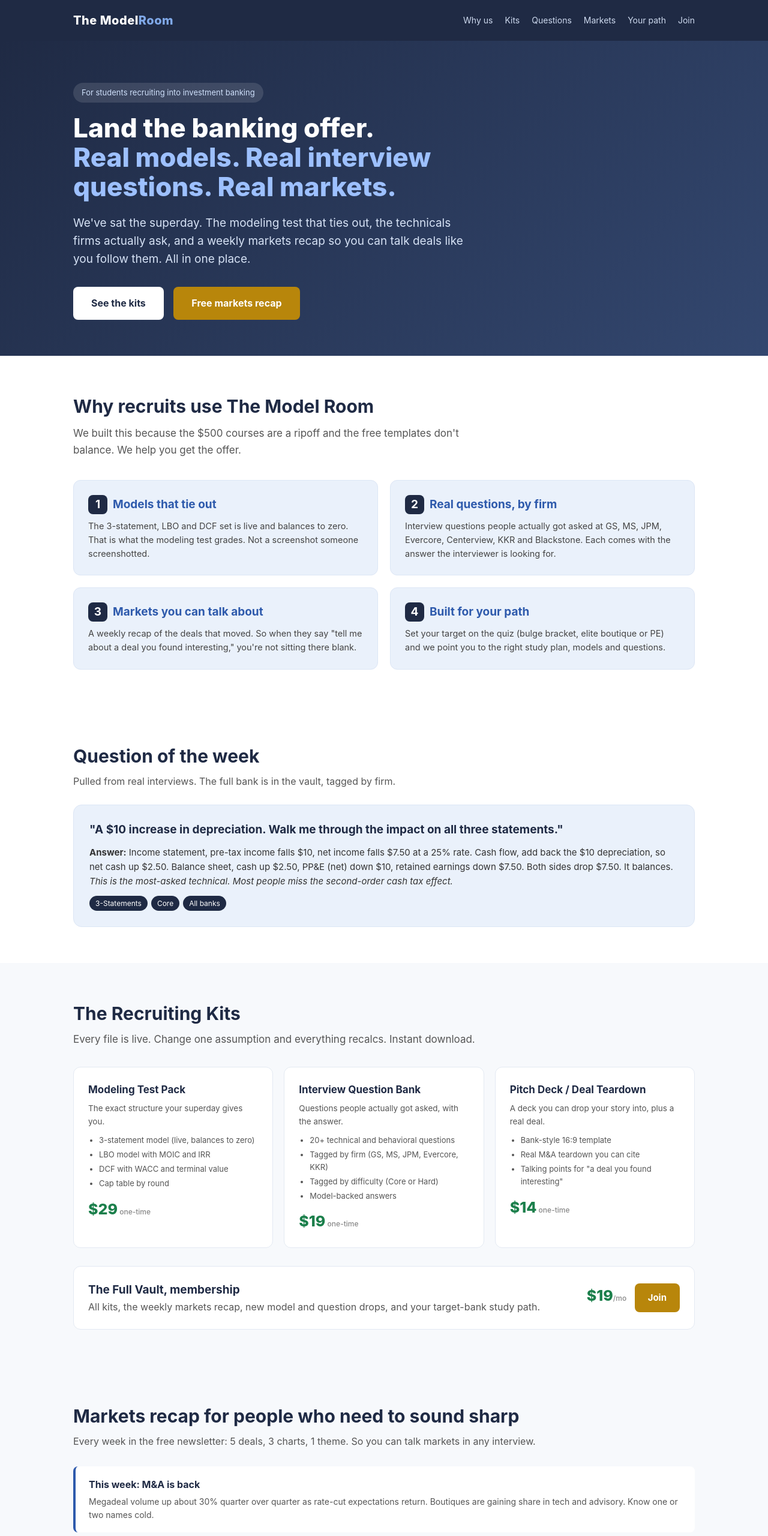
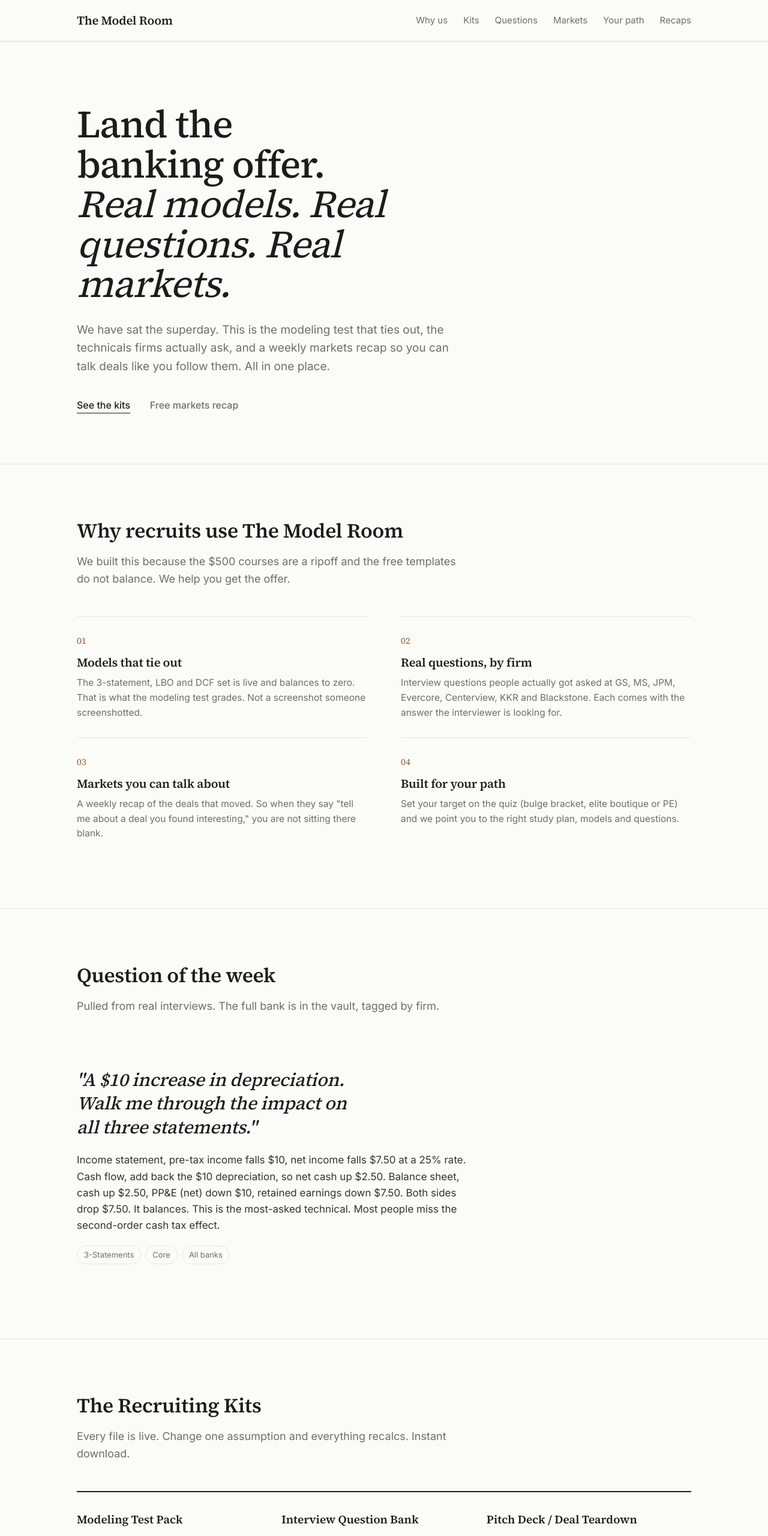
Before and after one commit to Darsh06Shah/themodelroom, a plain HTML site: page index.html in a window 1280 px wide. Shown: the top 2560 px of the page at 60% size. Drawn offline with Linux system fonts and the light colour scheme.

Commit message:
Anthropic-style editorial redesign: serif, no gold, calm palette

```diff
--- a/index.html
+++ b/index.html
@@ -3,156 +3,154 @@
 <head>
 <meta charset="utf-8"/>
 <meta name="viewport" content="width=device-width, initial-scale=1"/>
-<title>The Model Room: Land the banking offer. Real models, real interview questions, real markets.</title>
+<title>The Model Room: Land the banking offer</title>
+<link rel="preconnect" href="https://fonts.googleapis.com">
+<link rel="preconnect" href="https://fonts.gstatic.com" crossorigin>
+<link href="https://fonts.googleapis.com/css2?family=Source+Serif+4:opsz,wght@8..60,400;8..60,500;8..60,600;8..60,700&family=Inter:wght@400;500;600&display=swap" rel="stylesheet">
 <style>
-  :root{--navy:#1F2A44;--blue:#2E5AAC;--light:#EAF1FB;--grey:#555;--green:#1B7F4B;--amber:#B8860B;}
+  :root{
+    --bg:#fbfbf8; --ink:#1c1c1a; --muted:#6f6f68; --rule:#e7e5dd; --accent:#9a5b34;
+  }
   *{box-sizing:border-box;margin:0;padding:0;}
-  body{font-family:-apple-system,BlinkMacSystemFont,"Segoe UI",Roboto,Helvetica,Arial,sans-serif;color:#222;line-height:1.6;}
-  .wrap{max-width:1080px;margin:0 auto;padding:0 22px;}
-  header{background:var(--navy);color:#fff;padding:18px 0;}
-  header .wrap{display:flex;justify-content:space-between;align-items:center;}
-  .logo{font-weight:800;font-size:20px;letter-spacing:.5px;}
-  .logo span{color:#7FA8E8;}
-  nav a{color:#cdd9ee;text-decoration:none;margin-left:20px;font-size:14px;}
-  nav a:hover{color:#fff;}
-  .hero{background:linear-gradient(135deg,var(--navy),#33476f);color:#fff;padding:70px 0 60px;}
-  .hero h1{font-size:44px;line-height:1.12;font-weight:800;max-width:780px;}
-  .hero h1 em{color:#9DC0FF;font-style:normal;}
-  .hero p{font-size:19px;color:#d6e2f5;margin:20px 0 30px;max-width:660px;}
-  .cta{display:inline-block;background:#fff;color:var(--navy);font-weight:700;padding:15px 30px;border-radius:8px;text-decoration:none;font-size:16px;}
-  .cta:hover{background:#e6ecf7;}
-  .cta.alt{background:var(--amber);color:#fff;}
-  .pill{display:inline-block;background:rgba(255,255,255,.12);color:#cfe0fb;padding:6px 14px;border-radius:99px;font-size:13px;margin-bottom:18px;}
-  .diff{padding:60px 0;background:#fff;}
-  .diff h2{font-size:30px;color:var(--navy);margin-bottom:8px;}
-  .diff .sub{color:var(--grey);margin-bottom:36px;font-size:17px;max-width:680px;}
-  .grid{display:grid;grid-template-columns:repeat(2,1fr);gap:20px;}
-  .card{background:var(--light);border-radius:12px;padding:24px;border:1px solid #dce6f5;}
-  .card h3{color:var(--blue);font-size:19px;margin-bottom:8px;}
-  .card p{color:#444;font-size:14.5px;}
-  .num{display:inline-flex;width:32px;height:32px;background:var(--navy);color:#fff;border-radius:8px;align-items:center;justify-content:center;font-weight:700;margin-right:9px;}
-  .prod{padding:60px 0;background:#f7f9fc;}
-  .prod h2{font-size:30px;color:var(--navy);margin-bottom:6px;}
-  .prod .sub{color:var(--grey);margin-bottom:32px;font-size:17px;}
-  .pgrid{display:grid;grid-template-columns:repeat(3,1fr);gap:18px;}
-  .p{background:#fff;border:1px solid #e3e9f2;border-radius:12px;padding:24px;}
-  .p h4{color:var(--navy);font-size:17px;margin-bottom:7px;}
-  .p p{color:#555;font-size:13.5px;margin-bottom:10px;}
-  .p ul{margin:0 0 12px 18px;color:#555;font-size:13px;}
-  .p li{margin-bottom:3px;}
-  .price{font-size:25px;font-weight:800;color:var(--green);}
-  .price small{font-size:12px;color:#888;font-weight:500;}
-  .qof{padding:60px 0;background:#fff;}
-  .qof h2{font-size:30px;color:var(--navy);margin-bottom:6px;}
-  .qof .sub{color:var(--grey);margin-bottom:26px;font-size:16px;}
-  .qbox{background:var(--light);border:1px solid #dce6f5;border-radius:14px;padding:26px;}
-  .qbox .q{font-size:19px;font-weight:700;color:var(--navy);margin-bottom:10px;}
-  .qbox .a{color:#333;font-size:15px;}
-  .qbox .tag{display:inline-block;background:var(--navy);color:#fff;font-size:12px;padding:3px 10px;border-radius:99px;margin-right:6px;margin-top:12px;}
-  .news{padding:60px 0;background:#f7f9fc;}
-  .news h2{font-size:30px;color:var(--navy);margin-bottom:6px;}
-  .news .sub{color:var(--grey);margin-bottom:28px;font-size:16px;}
-  .nb{background:#fff;border-left:4px solid var(--blue);border-radius:8px;padding:18px 22px;margin-bottom:14px;}
-  .nb h4{color:var(--navy);font-size:16px;margin-bottom:4px;}
-  .nb p{color:#555;font-size:14px;}
-  .quiz{background:#fff;padding:60px 0;}
-  .quiz h2{font-size:28px;color:var(--navy);margin-bottom:6px;}
-  .quiz .sub{color:var(--grey);margin-bottom:24px;font-size:15px;}
-  .quizbox{max-width:620px;background:var(--light);padding:28px;border-radius:14px;border:1px solid #dce6f5;width:100%;}
-  .quiz label{display:block;font-weight:600;color:var(--navy);margin:14px 0 6px;}
-  .quiz select,.quiz input{width:100%;padding:11px;border:1px solid #c3d2e8;border-radius:8px;font-size:15px;}
-  .quiz button{margin-top:20px;background:var(--blue);color:#fff;border:0;padding:13px 26px;border-radius:8px;font-size:16px;font-weight:700;cursor:pointer;}
-  .result{margin-top:18px;padding:16px;background:#fff;border:1px dashed var(--blue);border-radius:10px;display:none;color:#222;}
-  .paywall{background:var(--navy);color:#fff;padding:60px 0;text-align:center;}
-  .paywall h2{font-size:32px;margin-bottom:12px;}
-  .paywall p{color:#cdd9ee;font-size:18px;margin-bottom:26px;}
-  .trust{background:#fff;padding:28px 0;border-top:1px solid #eee;}
-  .trust .wrap{display:flex;gap:26px;flex-wrap:wrap;justify-content:center;color:var(--grey);font-size:14px;}
-  footer{background:#0f1626;color:#9fb0cc;padding:32px 0;font-size:14px;}
-  footer a{color:#cdd9ee;}
-  @media(max-width:760px){.grid,.pgrid{grid-template-columns:1fr;}.hero h1{font-size:32px;}nav{display:none;}}
+  html{-webkit-font-smoothing:antialiased;}
+  body{font-family:"Inter",-apple-system,BlinkMacSystemFont,"Segoe UI",Roboto,Helvetica,Arial,sans-serif;color:var(--ink);background:var(--bg);line-height:1.6;font-size:17px;}
+  .serif{font-family:"Source Serif 4",Georgia,"Times New Roman",serif;}
+  .wrap{max-width:1080px;margin:0 auto;padding:0 28px;}
+  a{color:inherit;}
+  header{border-bottom:1px solid var(--rule);}
+  header .wrap{display:flex;justify-content:space-between;align-items:center;height:68px;}
+  .logo{font-family:"Source Serif 4",serif;font-weight:600;font-size:20px;letter-spacing:-.01em;}
+  nav a{color:var(--muted);text-decoration:none;margin-left:26px;font-size:15px;}
+  nav a:hover{color:var(--ink);}
+  .hero{padding:104px 0 84px;}
+  .hero h1{font-family:"Source Serif 4",serif;font-weight:500;font-size:clamp(2.4rem,5.4vw,4rem);line-height:1.04;letter-spacing:-.02em;max-width:15ch;}
+  .hero h1 em{font-style:italic;font-weight:400;}
+  .hero p{margin:28px 0 36px;max-width:54ch;color:var(--muted);font-size:19px;}
+  .links a{margin-right:28px;font-weight:500;font-size:16px;text-decoration:none;border-bottom:1px solid var(--ink);padding-bottom:3px;}
+  .links a.ghost{border-bottom:none;color:var(--muted);}
+  .links a.ghost:hover{color:var(--ink);}
+  section{padding:84px 0;border-top:1px solid var(--rule);}
+  h2{font-family:"Source Serif 4",serif;font-weight:600;font-size:clamp(1.7rem,3vw,2.1rem);letter-spacing:-.01em;margin-bottom:10px;}
+  .lede{color:var(--muted);max-width:58ch;margin-bottom:48px;font-size:18px;}
+  .grid4{display:grid;grid-template-columns:repeat(2,1fr);gap:0 56px;}
+  .item{padding:28px 0;border-top:1px solid var(--rule);}
+  .item .n{font-family:"Source Serif 4",serif;font-size:15px;color:var(--accent);margin-bottom:8px;}
+  .item h3{font-family:"Source Serif 4",serif;font-weight:600;font-size:20px;margin-bottom:6px;letter-spacing:-.01em;}
+  .item p{color:var(--muted);font-size:15.5px;}
+  .qbox{padding:40px 0;}
+  .qbox .q{font-family:"Source Serif 4",serif;font-weight:500;font-style:italic;font-size:clamp(1.4rem,2.6vw,1.9rem);line-height:1.3;letter-spacing:-.01em;max-width:30ch;margin-bottom:22px;}
+  .qbox .a{color:#333;max-width:62ch;font-size:17px;}
+  .tags{margin-top:20px;}
+  .tags span{font-size:13px;color:var(--muted);border:1px solid var(--rule);padding:4px 11px;border-radius:99px;margin-right:7px;display:inline-block;}
+  .pgrid{display:grid;grid-template-columns:repeat(3,1fr);gap:0;}
+  .p{padding:30px 28px 30px 0;border-top:2px solid var(--ink);}
+  .p h4{font-family:"Source Serif 4",serif;font-weight:600;font-size:19px;margin-bottom:10px;}
+  .p p{color:var(--muted);font-size:14.5px;margin-bottom:14px;}
+  .p ul{margin:0 0 16px 18px;color:var(--muted);font-size:14px;}
+  .p li{margin-bottom:5px;}
+  .price{font-family:"Source Serif 4",serif;font-size:22px;font-weight:600;}
+  .price small{font-family:"Inter",sans-serif;font-size:12px;color:var(--muted);font-weight:500;}
+  .vault{display:flex;justify-content:space-between;align-items:center;flex-wrap:wrap;gap:16px;padding:32px 0 0;border-top:2px solid var(--ink);margin-top:8px;}
+  .vault strong{font-family:"Source Serif 4",serif;font-size:20px;}
+  .vault span{color:var(--muted);font-size:15px;}
+  .nb{padding:22px 0;border-top:1px solid var(--rule);}
+  .nb h4{font-family:"Source Serif 4",serif;font-weight:600;font-size:17px;margin-bottom:5px;}
+  .nb p{color:var(--muted);font-size:15px;}
+  .quizbox{max-width:620px;padding:32px 0;}
+  .quiz label{display:block;font-weight:500;color:var(--ink);margin:16px 0 7px;font-size:15px;}
+  .quiz select{width:100%;padding:12px;border:1px solid var(--rule);border-radius:6px;font-size:15px;background:#fff;font-family:inherit;}
+  .quiz button{margin-top:22px;background:var(--ink);color:#fff;border:0;padding:13px 26px;border-radius:6px;font-size:15px;font-weight:500;cursor:pointer;font-family:inherit;}
+  .result{margin-top:18px;padding:18px;background:#fff;border:1px solid var(--rule);border-radius:8px;display:none;color:#222;font-size:15px;}
+  .center{text-align:center;padding:96px 0;}
+  .center p{color:var(--muted);max-width:50ch;margin:18px auto 30px;font-size:18px;}
+  .btn{display:inline-block;background:var(--ink);color:#fff;padding:14px 28px;border-radius:6px;font-weight:500;font-size:15px;text-decoration:none;}
+  .btn:hover{background:#000;}
+  footer{border-top:1px solid var(--rule);padding:40px 0;color:var(--muted);font-size:14px;}
+  footer a{color:var(--muted);text-decoration:none;border-bottom:1px solid var(--rule);}
+  @media(max-width:760px){.grid4,.pgrid{grid-template-columns:1fr;}.hero{padding:64px 0 52px;}nav{display:none;}.p{padding-right:0;}}
 </style>
 </head>
 <body>
 <header>
   <div class="wrap">
-    <div class="logo">The Model<span>Room</span></div>
-    <nav><a href="#diff">Why us</a><a href="#products">Kits</a><a href="#qof">Questions</a><a href="#news">Markets</a><a href="#quiz">Your path</a><a href="#join">Join</a></nav>
+    <div class="logo">The Model Room</div>
+    <nav><a href="#why">Why us</a><a href="#kits">Kits</a><a href="#q">Questions</a><a href="#markets">Markets</a><a href="#path">Your path</a><a href="https://themodelroom.substack.com">Recaps</a></nav>
   </div>
 </header>
 
 <section class="hero">
   <div class="wrap">
-    <div class="pill">For students recruiting into investment banking</div>
-    <h1>Land the banking offer.<br/><em>Real models. Real interview questions. Real markets.</em></h1>
-    <p>We've sat the superday. The modeling test that ties out, the technicals firms actually ask, and a weekly markets recap so you can talk deals like you follow them. All in one place.</p>
-    <a class="cta" href="products.html">See the kits</a>
-    <a class="cta alt" href="https://themodelroom.substack.com" style="margin-left:12px;">Free markets recap</a>
-  </div>
-</section>
-
-<section class="diff" id="diff">
-  <div class="wrap">
-    <h2>Why recruits use The Model Room</h2>
-    <div class="sub">We built this because the $500 courses are a ripoff and the free templates don't balance. We help you get the offer.</div>
-    <div class="grid">
-      <div class="card"><h3><span class="num">1</span>Models that tie out</h3><p>The 3-statement, LBO and DCF set is live and balances to zero. That is what the modeling test grades. Not a screenshot someone screenshotted.</p></div>
-      <div class="card"><h3><span class="num">2</span>Real questions, by firm</h3><p>Interview questions people actually got asked at GS, MS, JPM, Evercore, Centerview, KKR and Blackstone. Each comes with the answer the interviewer is looking for.</p></div>
-      <div class="card"><h3><span class="num">3</span>Markets you can talk about</h3><p>A weekly recap of the deals that moved. So when they say "tell me about a deal you found interesting," you're not sitting there blank.</p></div>
-      <div class="card"><h3><span class="num">4</span>Built for your path</h3><p>Set your target on the quiz (bulge bracket, elite boutique or PE) and we point you to the right study plan, models and questions.</p></div>
+    <h1>Land the banking offer. <em>Real models. Real questions. Real markets.</em></h1>
+    <p>We have sat the superday. This is the modeling test that ties out, the technicals firms actually ask, and a weekly markets recap so you can talk deals like you follow them. All in one place.</p>
+    <div class="links">
+      <a href="#kits">See the kits</a>
+      <a class="ghost" href="https://themodelroom.substack.com">Free markets recap</a>
     </div>
   </div>
 </section>
 
-<section class="qof" id="qof">
+<section id="why">
   <div class="wrap">
-    <h2>Question of the week</h2>
-    <div class="sub">Pulled from real interviews. The full bank is in the vault, tagged by firm.</div>
-    <div class="qbox">
-      <div class="q">"A $10 increase in depreciation. Walk me through the impact on all three statements."</div>
-      <div class="a"><strong>Answer:</strong> Income statement, pre-tax income falls $10, net income falls $7.50 at a 25% rate. Cash flow, add back the $10 depreciation, so net cash up $2.50. Balance sheet, cash up $2.50, PP&E (net) down $10, retained earnings down $7.50. Both sides drop $7.50. It balances. <em>This is the most-asked technical. Most people miss the second-order cash tax effect.</em></div>
-      <span class="tag">3-Statements</span><span class="tag">Core</span><span class="tag">All banks</span>
+    <h2>Why recruits use The Model Room</h2>
+    <p class="lede">We built this because the $500 courses are a ripoff and the free templates do not balance. We help you get the offer.</p>
+    <div class="grid4">
+      <div class="item"><div class="n">01</div><h3>Models that tie out</h3><p>The 3-statement, LBO and DCF set is live and balances to zero. That is what the modeling test grades. Not a screenshot someone screenshotted.</p></div>
+      <div class="item"><div class="n">02</div><h3>Real questions, by firm</h3><p>Interview questions people actually got asked at GS, MS, JPM, Evercore, Centerview, KKR and Blackstone. Each comes with the answer the interviewer is looking for.</p></div>
+      <div class="item"><div class="n">03</div><h3>Markets you can talk about</h3><p>A weekly recap of the deals that moved. So when they say "tell me about a deal you found interesting," you are not sitting there blank.</p></div>
+      <div class="item"><div class="n">04</div><h3>Built for your path</h3><p>Set your target on the quiz (bulge bracket, elite boutique or PE) and we point you to the right study plan, models and questions.</p></div>
     </div>
   </div>
 </section>
 
-<section class="prod" id="products">
+<section id="q">
   <div class="wrap">
-    <h2>The Recruiting Kits</h2>
-    <div class="sub">Every file is live. Change one assumption and everything recalcs. Instant download.</div>
-    <div class="pgrid">
-      <div class="p"><h4>Modeling Test Pack</h4><p>The exact structure your superday gives you.</p>
-        <ul><li>3-statement model (live, balances to zero)</li><li>LBO model with MOIC and IRR</li><li>DCF with WACC and terminal value</li><li>Cap table by round</li></ul>
-        <div class="price">$29<small> one-time</small></div></div>
-      <div class="p"><h4>Interview Question Bank</h4><p>Questions people actually got asked, with the answer.</p>
-        <ul><li>20+ technical and behavioral questions</li><li>Tagged by firm (GS, MS, JPM, Evercore, KKR)</li><li>Tagged by difficulty (Core or Hard)</li><li>Model-backed answers</li></ul>
-        <div class="price">$19<small> one-time</small></div></div>
-      <div class="p"><h4>Pitch Deck / Deal Teardown</h4><p>A deck you can drop your story into, plus a real deal.</p>
-        <ul><li>Bank-style 16:9 template</li><li>Real M&A teardown you can cite</li><li>Talking points for "a deal you found interesting"</li></ul>
-        <div class="price">$14<small> one-time</small></div></div>
-    </div>
-    <div style="margin-top:30px;background:#fff;border:1px solid #e3e9f2;border-radius:12px;padding:24px;display:flex;justify-content:space-between;align-items:center;flex-wrap:wrap;gap:14px;">
-      <div><strong style="color:var(--navy);font-size:19px;">The Full Vault, membership</strong><br/><span style="color:var(--grey);">All kits, the weekly markets recap, new model and question drops, and your target-bank study path.</span></div>
-      <div style="text-align:right;"><span class="price">$19<small>/mo</small></span> &nbsp; <a class="cta alt" href="https://gumroad.com/themodelroom" style="font-size:15px;padding:12px 22px;">Join</a></div>
+    <h2>Question of the week</h2>
+    <p class="lede">Pulled from real interviews. The full bank is in the vault, tagged by firm.</p>
+    <div class="qbox">
+      <div class="q">"A $10 increase in depreciation. Walk me through the impact on all three statements."</div>
+      <div class="a">Income statement, pre-tax income falls $10, net income falls $7.50 at a 25% rate. Cash flow, add back the $10 depreciation, so net cash up $2.50. Balance sheet, cash up $2.50, PP&E (net) down $10, retained earnings down $7.50. Both sides drop $7.50. It balances. This is the most-asked technical. Most people miss the second-order cash tax effect.</div>
+      <div class="tags"><span>3-Statements</span><span>Core</span><span>All banks</span></div>
     </div>
   </div>
 </section>
 
-<section class="news" id="news">
+<section id="kits">
   <div class="wrap">
-    <h2>Markets recap for people who need to sound sharp</h2>
-    <div class="sub">Every week in the free newsletter: 5 deals, 3 charts, 1 theme. So you can talk markets in any interview.</div>
-    <div class="nb"><h4>This week: M&A is back</h4><p>Megadeal volume up about 30% quarter over quarter as rate-cut expectations return. Boutiques are gaining share in tech and advisory. Know one or two names cold.</p></div>
-    <div class="nb"><h4>Chart to cite: the exit-multiple vs. rate trade</h4><p>Lower rates mean higher EV/EBITDA. Be ready to explain why a DCF and a comps approach diverge right now.</p></div>
-    <div class="nb"><h4>Behavioral gold: "a deal you found interesting"</h4><p>Pick a live deal in your target bank's sector. We give you the talking points each week so you're never blank.</p></div>
-    <a class="cta alt" href="https://themodelroom.substack.com" style="margin-top:8px;">Read the free recap</a>
+    <h2>The Recruiting Kits</h2>
+    <p class="lede">Every file is live. Change one assumption and everything recalcs. Instant download.</p>
+    <div class="pgrid">
+      <div class="p"><h4>Modeling Test Pack</h4><p>The exact structure your superday gives you.</p>
+        <ul><li>3-statement model (live, balances to zero)</li><li>LBO model with MOIC and IRR</li><li>DCF with WACC and terminal value</li><li>Cap table by round</li></ul>
+        <div class="price">$29 <small>one-time</small></div></div>
+      <div class="p"><h4>Interview Question Bank</h4><p>Questions people actually got asked, with the answer.</p>
+        <ul><li>26 technical and behavioral questions</li><li>Tagged by firm (GS, MS, JPM, Evercore, KKR)</li><li>Tagged by difficulty (Core or Hard)</li><li>Model-backed answers</li></ul>
+        <div class="price">$19 <small>one-time</small></div></div>
+      <div class="p"><h4>Pitch Deck / Deal Teardown</h4><p>A deck you can drop your story into, plus a real deal.</p>
+        <ul><li>Bank-style 16:9 template</li><li>Real M&A teardown you can cite</li><li>Talking points for "a deal you found interesting"</li></ul>
+        <div class="price">$14 <small>one-time</small></div></div>
+    </div>
+    <div class="vault">
+      <div><strong>The Full Vault, membership</strong><br/><span>All kits, the weekly markets recap, new model and question drops, and your target-bank study path.</span></div>
+      <div><span class="price">$19 <small>/mo</small></span> &nbsp; <a class="btn" href="https://gumroad.com/themodelroom">Join</a></div>
+    </div>
   </div>
 </section>
 
-<section class="quiz" id="quiz">
+<section id="markets">
+  <div class="wrap">
+    <h2>Markets recap for people who need to sound sharp</h2>
+    <p class="lede">Every week in the free newsletter: 5 deals, 3 charts, 1 theme. So you can talk markets in any interview.</p>
+    <div class="nb"><h4>This week: M&A is back</h4><p>Megadeal volume up about 30% quarter over quarter as rate-cut expectations return. Boutiques are gaining share in tech and advisory. Know one or two names cold.</p></div>
+    <div class="nb"><h4>Chart to cite: the exit-multiple vs. rate trade</h4><p>Lower rates mean higher EV/EBITDA. Be ready to explain why a DCF and a comps approach diverge right now.</p></div>
+    <div class="nb"><h4>Behavioral gold: "a deal you found interesting"</h4><p>Pick a live deal in your target bank's sector. We give you the talking points each week so you are never blank.</p></div>
+    <div style="margin-top:28px;"><a href="https://themodelroom.substack.com" style="font-weight:500;text-decoration:none;border-bottom:1px solid var(--ink);padding-bottom:3px;">Read the free recap</a></div>
+  </div>
+</section>
+
+<section id="path">
   <div class="wrap">
     <h2>Your recruiting path</h2>
-    <div class="sub">30 seconds. We'll point your study plan, models and questions at your target.</div>
+    <p class="lede">30 seconds. We will point your study plan, models and questions at your target.</p>
     <div class="quizbox">
       <label>Target?</label>
       <select id="q1"><option>Bulge bracket (GS/MS/JPM)</option><option>Elite boutique (Evercore/Centerview)</option><option>Middle market</option><option>Private Equity</option></select>
@@ -166,29 +164,18 @@
   </div>
 </section>
 
-<section class="paywall" id="join">
+<section class="center">
   <div class="wrap">
     <h2>Start with the free markets recap</h2>
     <p>Every week: the deals and moves that matter, written so you can talk about them in an interview. No fluff.</p>
-    <a class="cta alt" href="https://themodelroom.substack.com">Get the free recap</a>
-    <p style="margin-top:16px;font-size:14px;color:#9fb0cc;">Then join the Vault for every model, question and your target-bank study path. $19 a month, cancel anytime.</p>
-  </div>
-</section>
-
-<section class="trust">
-  <div class="wrap">
-    <div>Live models that balance</div>
-    <div>Real, firm-tagged questions</div>
-    <div>Weekly markets recap</div>
-    <div>Built for your target</div>
+    <a class="btn" href="https://themodelroom.substack.com">Get the free recap</a>
   </div>
 </section>
 
 <footer>
   <div class="wrap">
     The Model Room. Recruiting firepower for future bankers.
-    Questions? <a href="mailto:hello@themodelroom.com">hello@themodelroom.com</a> ·
-    <a href="#">Privacy</a> · <a href="#">Unsubscribe</a><br/>
+    Questions? <a href="mailto:hello@themodelroom.com">hello@themodelroom.com</a><br/>
     © 2026 The Model Room. For education and interview prep; not investment advice.
   </div>
 </footer>
@@ -207,7 +194,7 @@ function fit(){
   else if(g.indexOf('Technical')>-1){ msg+="Start with the Interview Question Bank. "; }
   else if(g.indexOf('Behavioral')>-1){ msg+="Drill fit and 'tell me about a deal' via the weekly recap. "; }
   else { msg+="Use the markets recap to build deal fluency. "; }
-  msg+="Stage: <em>"+s+"</em>. We've routed this to your plan. Join the Vault to unlock it.";
+  msg+="Stage: <em>"+s+"</em>. We have routed this to your plan. Join the Vault to unlock it.";
   r.innerHTML=msg; r.style.display="block";
 }
 </script>
```
Also changed, not shown: products.html (+47 -44 lines).
